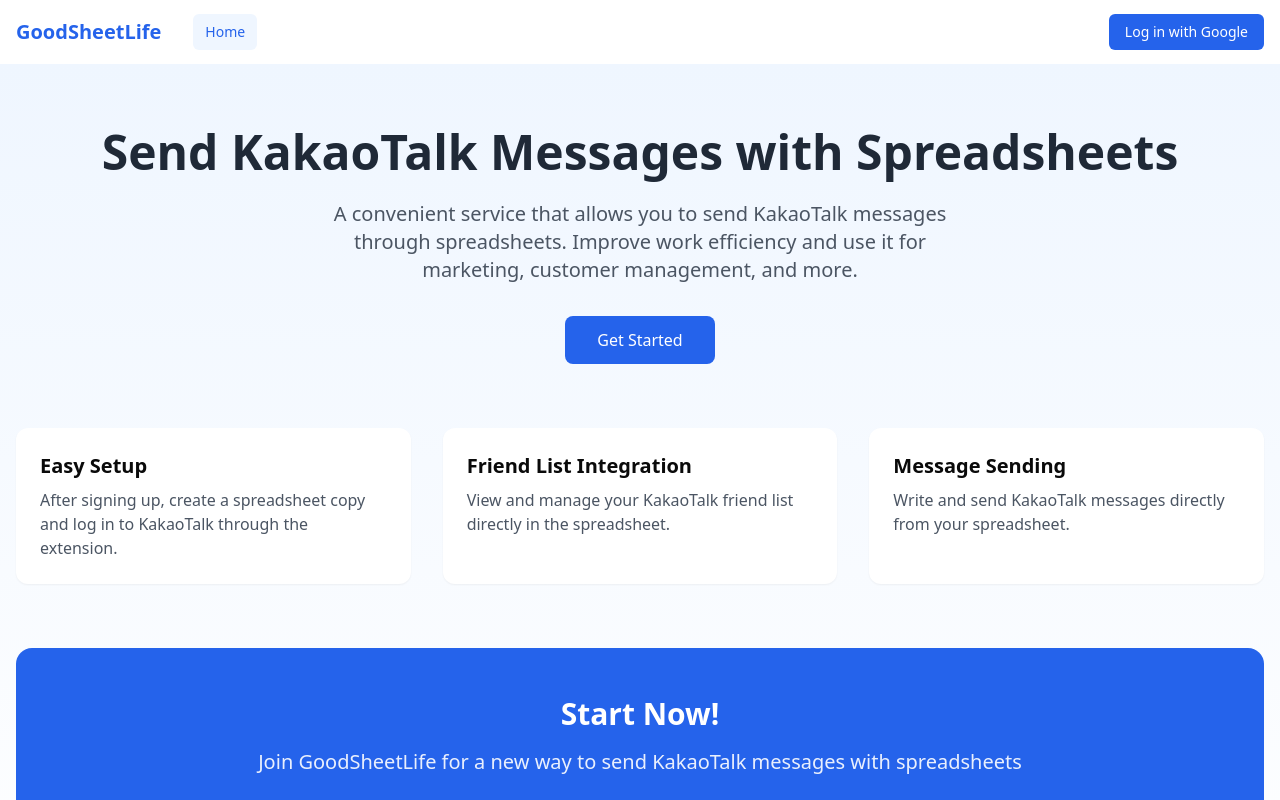
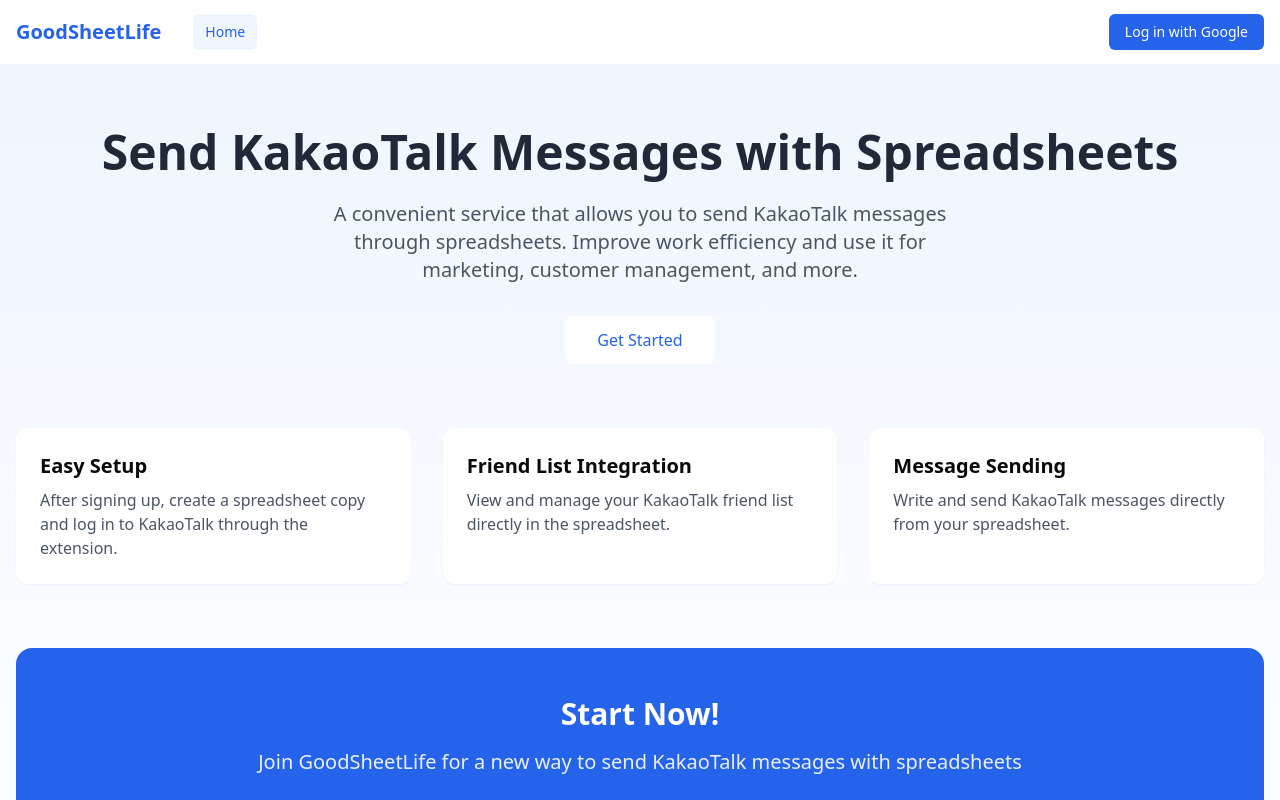
Before and after one commit to minseochh02/goodsheet_vercel, a Next.js app: page / in a window 1280 px wide. Shown: the top 800 px of the page. Built offline with nearby package versions, Linux system fonts and the light colour scheme; no server answers.

Commit message:
fixed get started page to direct to signup

```diff
--- a/app/page.tsx
+++ b/app/page.tsx
@@ -74,12 +74,12 @@
 									Go to My Page
 								</Link>
 							) : (
-								<button
-									onClick={handleLogin}
-									className="px-8 py-3 bg-blue-600 text-white rounded-lg hover:bg-blue-700 transition-colors"
+								<Link
+									href={"/signup"}
+									className="inline-block px-8 py-3 bg-white text-blue-600 rounded-lg hover:bg-gray-100 transition-colors"
 								>
 									Get Started
-								</button>
+								</Link>
 							)}
 						</div>
 					</ClientOnly>
```
